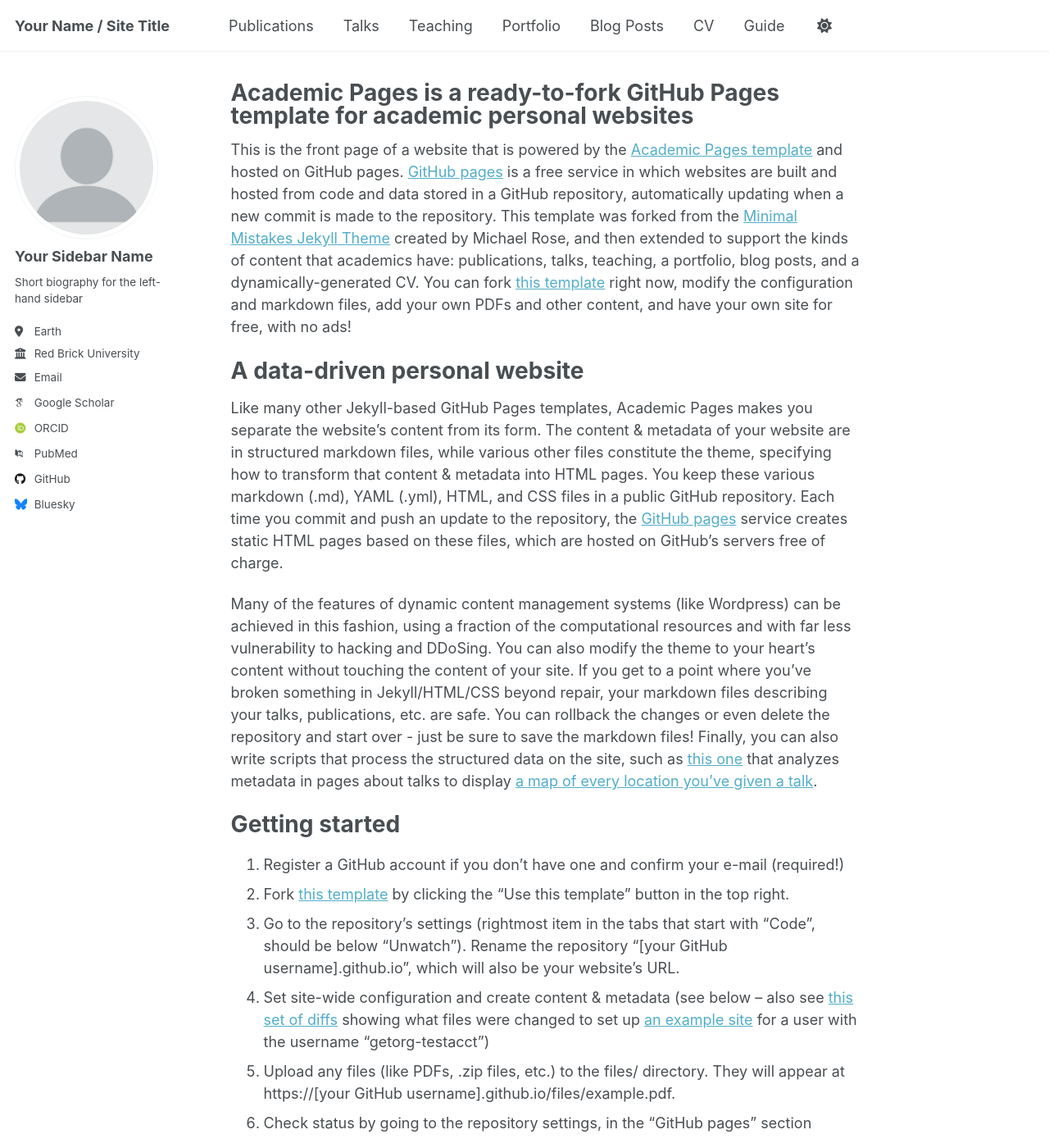
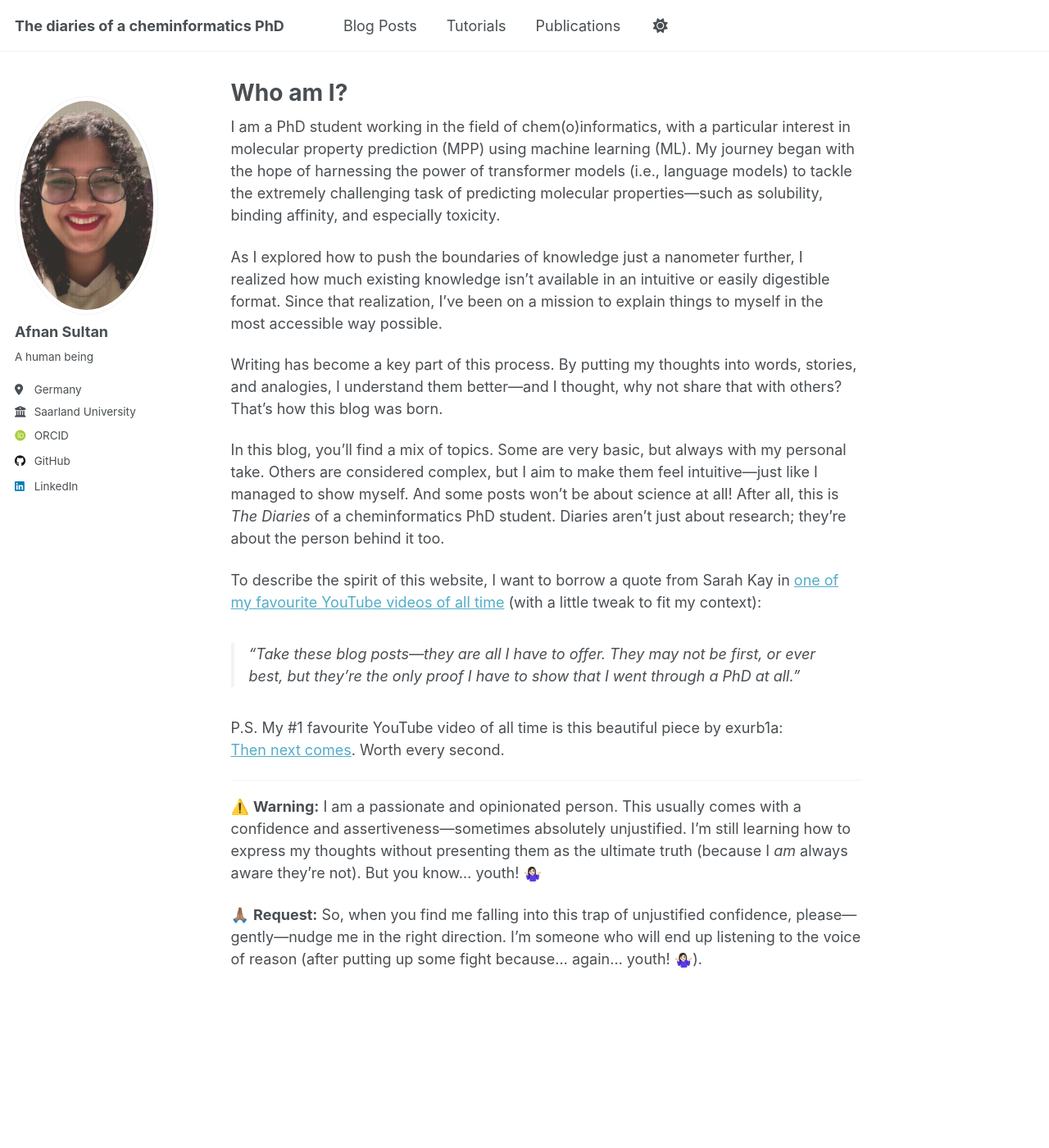
Before and after one commit to Afnan-Sultan/afnan-sultan.github.io, a Jekyll site: the page built from _pages/about.md, in a window 1280 px wide and 1400 px high. Shown: the whole window at 82% size. Built offline with Jekyll 4.4.1, drawn with Linux system fonts in a browser that asks for light colours; some web fonts are replaced; some of the changed text lies outside the part shown.

Commit message:
polishing the website and pushing first draft

```diff
--- a/_config.yml
+++ b/_config.yml
@@ -9,72 +9,72 @@
 # Basic Site Settings
 locale                   : "en-US"
 site_theme               : "default"
-title                    : "Your Name / Site Title"
+title                    : "The diaries of a cheminformatics PhD"
 title_separator          : "-"
-name                     : &name "Your Name"
+name                     : &name "Afnan Sultan"
 description              : &description "personal description"
-url                      : https://academicpages.github.io # the base hostname & protocol for your site e.g. "https://[your GitHub username].github.io" or if you already have some other page hosted on Github then use "https://[your GitHub username].github.io/[Your Repo Name]"
+url                      : https://afnan-sultan.github.io # the base hostname & protocol for your site e.g. "https://[your GitHub username].github.io" or if you already have some other page hosted on Github then use "https://[your GitHub username].github.io/[Your Repo Name]"
 baseurl                  : "" # the subpath of your site, e.g. "/blog"
-repository               : "academicpages/academicpages.github.io"
+repository               : "afnan-sultan/afnan-sultan.github.io"
 
 # Site Author - The following control what appear as part of the author content on the side bar.
 #               If a field is blank the icon and link will not appear, otherwise it will be shown.
 #               Additional customization can be done by editing /_includes/author-profile.html
 author:
   # Biographic information
-  avatar           : "profile.png"
-  name             : "Your Sidebar Name"
-  pronouns         : # example: "she/her"
-  bio              : "Short biography for the left-hand sidebar"
-  location         : "Earth"
-  employer         : "Red Brick University"
-  uri              : # URL
-  email            : "none@example.org"
+  avatar           : "profile.jpg"
+  name             : "Afnan Sultan"
+  #pronouns         : # example: "she/her"
+  bio              : "A human being"
+  location         : "Germany"
+  employer         : "Saarland University"
+  #uri              : # URL
+  #email            : "none@example.org"
 
   # Academic websites
-  academia         : # URL
-  arxiv            : # URL - Update with the correct link to your profile
-  googlescholar    : "https://scholar.google.com/citations?user=PS_CX0AAAAAJ"
-  impactstory      : # URL
-  orcid            : "http://orcid.org/yourorcidurl"
-  semantic         : # URL
-  pubmed           : "https://www.ncbi.nlm.nih.gov/pubmed/?term=john+snow"
-  researchgate     : # URL
-  scopus           : # URL
+  #academia         : # URL
+  #arxiv            : # URL - Update with the correct link to your profile
+  #googlescholar    : "https://scholar.google.com/citations?user=Hvu2BjwAAAAJ&hl=en"
+  #impactstory      : # URL
+  orcid            : "https://orcid.org/0009-0000-6126-7153"
+  #semantic         : # URL
+  #pubmed           : "https://www.ncbi.nlm.nih.gov/pubmed/?term=john+snow"
+  #researchgate     : # URL
+  #scopus           : # URL
 
   # Repositories and software development
-  bitbucket        : # Username - Update with your username on the site
-  codepen          : # Username
-  dribbble         : # Username
-  github           : "academicpages"
-  kaggle           : # Username
-  stackoverflow    : # User number or user number and name (i.e., use "1" or "1/jeff-atwood")
+  #bitbucket        : # Username - Update with your username on the site
+  #codepen          : # Username
+  #dribbble         : # Username
+  github           : "Afnan-Sultan"
+  #kaggle           : # Username
+  #stackoverflow    : # User number or user number and name (i.e., use "1" or "1/jeff-atwood")
 
   # Social media
-  bluesky          : "bsky.app" # Replace this with you Bluesky username
-  facebook         : # Username
-  flickr           : # Username
-  foursquare       : # Username
-  goodreads        : # Username
-  google_plus      : # Username
-  keybase          : # Username
-  instagram        : # Username
-  lastfm           : # Username
-  linkedin         : # Username
-  mastodon         : # URL
-  medium           : # URL
-  pinterest        : # Username
-  soundcloud       : # Username
-  steam            : # Username
-  telegram         : # URL
-  tumblr           : # Username
-  twitter          : # Username for X / Twitter
-  vine             : # Username
-  weibo            : # Username
-  wikipedia        : # Username
-  xing             : # Username
-  youtube          : # Username
-  zhihu            : # Username
+  #bluesky          : "bsky.app" # Replace this with you Bluesky username
+  #facebook         : # Username
+  #flickr           : # Username
+  #foursquare       : # Username
+  #goodreads        : # Username
+  #google_plus      : # Username
+  #keybase          : # Username
+  #instagram        : # Username
+  #lastfm           : # Username
+  linkedin         : "afnan-sultan-625320104/"
+  #mastodon         : # URL
+  #medium           : # URL
+  #pinterest        : # Username
+  #soundcloud       : # Username
+  #steam            : # Username
+  #telegram         : # URL
+  #tumblr           : # Username
+  #twitter          : # Username for X / Twitter
+  #vine             : # Username
+  #weibo            : # Username
+  #wikipedia        : # Username
+  #xing             : # Username
+  #youtube          : # Username
+  #zhihu            : # Username
 
 # Publication Category - The following the list of publication categories and their headings
 publication_category:
@@ -89,7 +89,7 @@
 teaser                   :  # filename of teaser fallback teaser image placed in /images/, .e.g. "500x300.png"
 breadcrumbs              : false # true, false (default)
 words_per_minute         : 160
-future                   : true
+future                   : false
 read_more                : "disabled" # if enabled, adds "Read more" links to excerpts
 talkmap_link             : false      #change to true to add link to talkmap on talks page
 comments:
--- a/_includes/head/custom.html
+++ b/_includes/head/custom.html
@@ -1,5 +1,4 @@
 {% include base_path %}
-
 <!-- start custom head snippets -->
 
 <!-- favicon from https://commons.wikimedia.org/wiki/File:OOjs_UI_icon_academic-progressive.svg -->
--- a/_pages/about.md
+++ b/_pages/about.md
@@ -1,49 +1,42 @@
 ---
 permalink: /
-title: "Academic Pages is a ready-to-fork GitHub Pages template for academic personal websites"
+title: "Who am I?"
 author_profile: true
 redirect_from:
   - /about/
   - /about.html
 ---
 
-This is the front page of a website that is powered by the [Academic Pages template](https://github.com/academicpages/academicpages.github.io) and hosted on GitHub pages. [GitHub pages](https://pages.github.com) is a free service in which websites are built and hosted from code and data stored in a GitHub repository, automatically updating when a new commit is made to the repository. This template was forked from the [Minimal Mistakes Jekyll Theme](https://mmistakes.github.io/minimal-mistakes/) created by Michael Rose, and then extended to support the kinds of content that academics have: publications, talks, teaching, a portfolio, blog posts, and a dynamically-generated CV. You can fork [this template](https://github.com/academicpages/academicpages.github.io) right now, modify the configuration and markdown files, add your own PDFs and other content, and have your own site for free, with no ads!
+I am a PhD student working in the field of chem(o)informatics, with a particular interest in molecular property
+prediction (MPP) using machine learning (ML). My journey began with the hope of harnessing the power of transformer
+models (i.e., language models) to tackle the extremely challenging task of predicting molecular properties—such as
+solubility, binding affinity, and especially toxicity.
 
-A data-driven personal website
-======
-Like many other Jekyll-based GitHub Pages templates, Academic Pages makes you separate the website's content from its form. The content & metadata of your website are in structured markdown files, while various other files constitute the theme, specifying how to transform that content & metadata into HTML pages. You keep these various markdown (.md), YAML (.yml), HTML, and CSS files in a public GitHub repository. Each time you commit and push an update to the repository, the [GitHub pages](https://pages.github.com/) service creates static HTML pages based on these files, which are hosted on GitHub's servers free of charge.
+As I explored how to push the boundaries of knowledge just a nanometer further, I realized how much existing knowledge
+isn’t available in an intuitive or easily digestible format. Since that realization, I've been on a mission to explain
+things to myself in the most accessible way possible.
 
-Many of the features of dynamic content management systems (like Wordpress) can be achieved in this fashion, using a fraction of the computational resources and with far less vulnerability to hacking and DDoSing. You can also modify the theme to your heart's content without touching the content of your site. If you get to a point where you've broken something in Jekyll/HTML/CSS beyond repair, your markdown files describing your talks, publications, etc. are safe. You can rollback the changes or even delete the repository and start over - just be sure to save the markdown files! Finally, you can also write scripts that process the structured data on the site, such as [this one](https://github.com/academicpages/academicpages.github.io/blob/master/talkmap.ipynb) that analyzes metadata in pages about talks to display [a map of every location you've given a talk](https://academicpages.github.io/talkmap.html).
+Writing has become a key part of this process. By putting my thoughts into words, stories, and analogies, I understand
+them better—and I thought, why not share that with others? That’s how this blog was born.
 
-Getting started
-======
-1. Register a GitHub account if you don't have one and confirm your e-mail (required!)
-1. Fork [this template](https://github.com/academicpages/academicpages.github.io) by clicking the "Use this template" button in the top right.
-1. Go to the repository's settings (rightmost item in the tabs that start with "Code", should be below "Unwatch"). Rename the repository "[your GitHub username].github.io", which will also be your website's URL.
-1. Set site-wide configuration and create content & metadata (see below -- also see [this set of diffs](http://archive.is/3TPas) showing what files were changed to set up [an example site](https://getorg-testacct.github.io) for a user with the username "getorg-testacct")
-1. Upload any files (like PDFs, .zip files, etc.) to the files/ directory. They will appear at https://[your GitHub username].github.io/files/example.pdf.
-1. Check status by going to the repository settings, in the "GitHub pages" section
+In this blog, you’ll find a mix of topics. Some are very basic, but always with my personal take. Others are considered
+complex, but I aim to make them feel intuitive—just like I managed to show myself. And some posts won’t be about science
+at all! After all, this is *The Diaries* of a cheminformatics PhD student. Diaries aren’t just about research; they’re
+about the person behind it too.
 
-Site-wide configuration
-------
-The main configuration file for the site is in the base directory in [_config.yml](https://github.com/academicpages/academicpages.github.io/blob/master/_config.yml), which defines the content in the sidebars and other site-wide features. You will need to replace the default variables with ones about yourself and your site's github repository. The configuration file for the top menu is in [_data/navigation.yml](https://github.com/academicpages/academicpages.github.io/blob/master/_data/navigation.yml). For example, if you don't have a portfolio or blog posts, you can remove those items from that navigation.yml file to remove them from the header.
+To describe the spirit of this website, I want to borrow a quote from Sarah Kay in
+[one of my favourite YouTube videos of all time](https://www.youtube.com/watch?v=54ST8bwOVyc){:target="_blank" rel="noopener"} (with a little tweak to fit my context):
 
-Create content & metadata
-------
-For site content, there is one markdown file for each type of content, which are stored in directories like _publications, _talks, _posts, _teaching, or _pages. For example, each talk is a markdown file in the [_talks directory](https://github.com/academicpages/academicpages.github.io/tree/master/_talks). At the top of each markdown file is structured data in YAML about the talk, which the theme will parse to do lots of cool stuff. The same structured data about a talk is used to generate the list of talks on the [Talks page](https://academicpages.github.io/talks), each [individual page](https://academicpages.github.io/talks/2012-03-01-talk-1) for specific talks, the talks section for the [CV page](https://academicpages.github.io/cv), and the [map of places you've given a talk](https://academicpages.github.io/talkmap.html) (if you run this [python file](https://github.com/academicpages/academicpages.github.io/blob/master/talkmap.py) or [Jupyter notebook](https://github.com/academicpages/academicpages.github.io/blob/master/talkmap.ipynb), which creates the HTML for the map based on the contents of the _talks directory).
+> *“Take these blog posts—they are all I have to offer. They may not be first, or ever best, but they’re the
+> only proof I have to show that I went through a PhD at all.”*
 
-**Markdown generator**
+P.S. My #1 favourite YouTube video of all time is this beautiful piece by exurb1a:
+[Then next comes](https://www.youtube.com/watch?v=o1OsDWT_DUc&t=459s){:target="_blank" rel="noopener"}. Worth every second.
 
-The repository includes [a set of Jupyter notebooks](https://github.com/academicpages/academicpages.github.io/tree/master/markdown_generator
-) that converts a CSV containing structured data about talks or presentations into individual markdown files that will be properly formatted for the Academic Pages template. The sample CSVs in that directory are the ones I used to create my own personal website at stuartgeiger.com. My usual workflow is that I keep a spreadsheet of my publications and talks, then run the code in these notebooks to generate the markdown files, then commit and push them to the GitHub repository.
+___
 
-How to edit your site's GitHub repository
-------
-Many people use a git client to create files on their local computer and then push them to GitHub's servers. If you are not familiar with git, you can directly edit these configuration and markdown files directly in the github.com interface. Navigate to a file (like [this one](https://github.com/academicpages/academicpages.github.io/blob/master/_talks/2012-03-01-talk-1.md) and click the pencil icon in the top right of the content preview (to the right of the "Raw | Blame | History" buttons). You can delete a file by clicking the trashcan icon to the right of the pencil icon. You can also create new files or upload files by navigating to a directory and clicking the "Create new file" or "Upload files" buttons.
+⚠️ **Warning:** I am a passionate and opinionated person. This usually comes with a confidence and assertiveness—sometimes
+absolutely unjustified. I’m still learning how to express my thoughts without presenting them as the ultimate truth (because I *am* always aware they’re not). But you know... youth! 🤷🏻‍♀️
 
-Example: editing a markdown file for a talk
-![Editing a markdown file for a talk](/images/editing-talk.png)
-
-For more info
-------
-More info about configuring Academic Pages can be found in [the guide](https://academicpages.github.io/markdown/), the [growing wiki](https://github.com/academicpages/academicpages.github.io/wiki), and you can always [ask a question on GitHub](https://github.com/academicpages/academicpages.github.io/discussions). The [guides for the Minimal Mistakes theme](https://mmistakes.github.io/minimal-mistakes/docs/configuration/) (which this theme was forked from) might also be helpful.
+🙏🏽 **Request:** So, when you find me falling into this trap of unjustified confidence, please—gently—nudge me in the right
+direction. I’m someone who will end up listening to the voice of reason (after putting up some fight because... again... youth! 🤷🏻‍♀️).
```
Also changed, not shown: _data/navigation.yml (+22 -13 lines), _drafts/blog-post-1.md (added, +177 -0 lines), _posts/2012-08-14-blog-post-1.md (deleted, +0 -20 lines), images/blog_post_1/1.png (added), images/blog_post_1/2.png (added), images/blog_post_1/3.png (added), images/blog_post_1/4.png (added), images/blog_post_1/5.png (added), images/blog_post_1/6.png (added), images/blog_post_1/7.png (added), images/blog_post_1/8.png (added), images/blog_post_1/9.png (added), images/profile.jpg (added).
